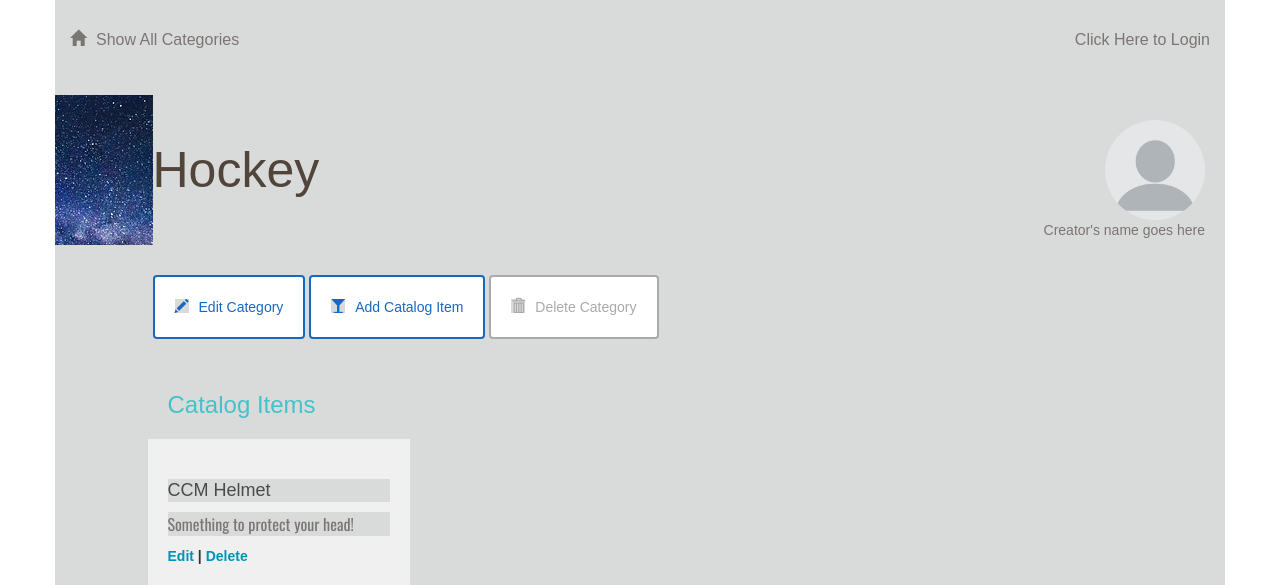
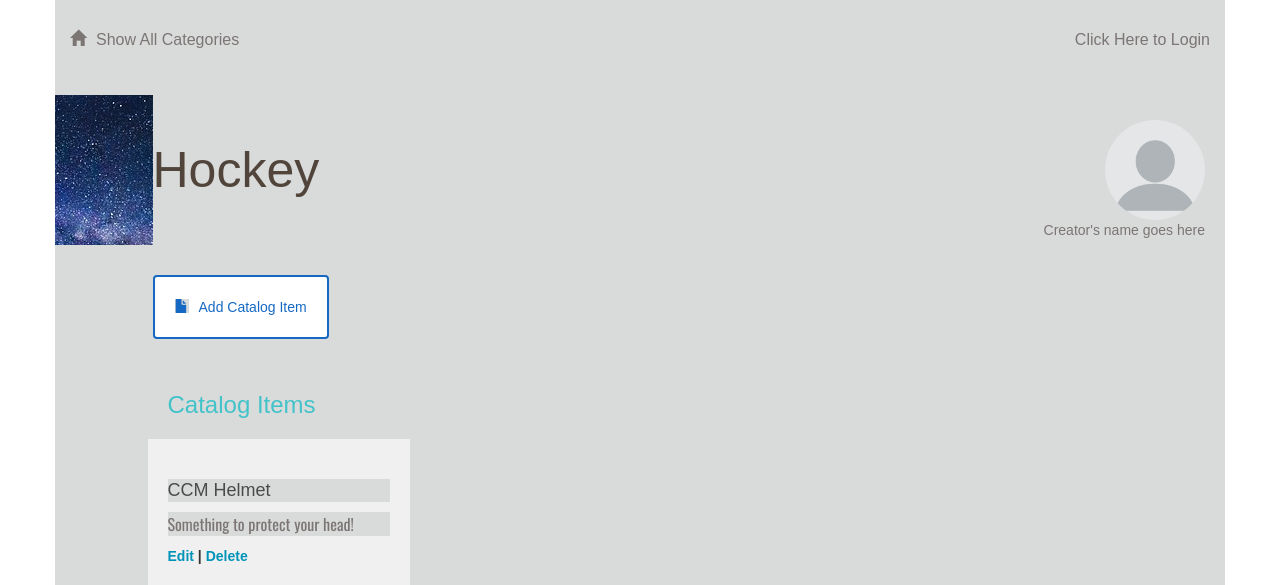
Before and after one commit to sjcorreia/catalog-project, a Flask app: page /catalog/Hockey/items in a window 1280 px wide. Shown: the top 585 px of the page. Run offline with Flask 2, Linux system fonts and the light colour scheme; data comes from the database, SQL or seed files in the repository; some libraries are stand-ins or nearby versions.

Commit message:
Removes unneeded button for edit and delete category

```diff
--- a/vagrant/catalog/templates/catalog.html
+++ b/vagrant/catalog/templates/catalog.html
@@ -32,19 +32,9 @@
 	<div class="row padding-top padding-bottom">
 		<div class="col-md-1"></div>
 		<div class="col-md-11 padding-none">
-			<a href="{{url_for('editCategory', category = category.name )}}">
-				<button class="btn btn-default" id="new-menu-item">
-					<span class="glyphicon glyphicon-pencil" aria-hidden="true"></span>Edit Category
-				</button>
-			</a>
 			<a href="{{url_for('addNewCatalogItem' )}}">
 				<button class="btn btn-default" id="new-catalog-item">
-					<span class="glyphicon glyphicon-glass" aria-hidden="true"></span>Add Catalog Item
-				</button>
-			</a>
-						<a href="{{url_for('deleteCategory', category = category.name )}}">
-				<button class="btn btn-default delete" id="delete-item">
-					<span class="glyphicon glyphicon-trash" aria-hidden="true"></span>Delete Category
+					<span class="glyphicon glyphicon-file" aria-hidden="true"></span>Add Catalog Item
 				</button>
 			</a>
 		</div>
```
